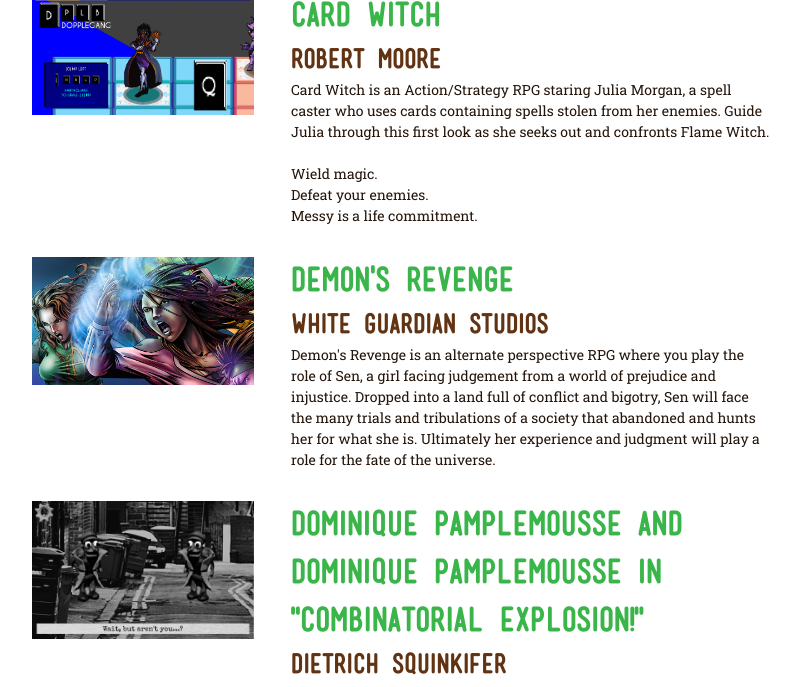
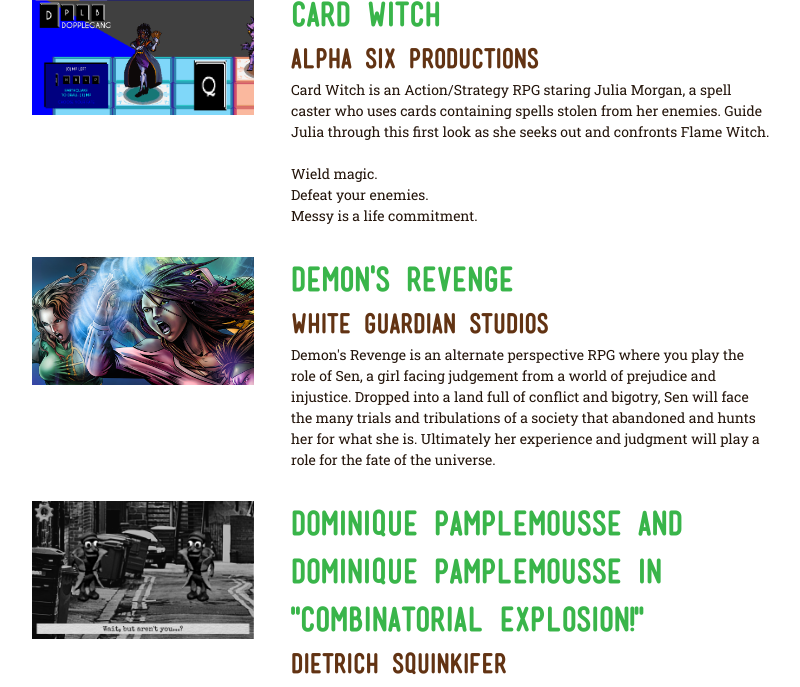
Before and after one commit to BrooklynGamery/gdocexpo, a Jekyll site: the page built from games/content.markdown, in a window 1280 px wide and 900 px high, scrolled down 1472 px, cut to the strip 213-900 px from the top of the window. Shown: the whole strip, without its empty margins (238-1038 px from the left). Built offline with Jekyll 4.4.1, drawn with Linux system fonts in a browser that asks for light colours; our own code applies the rules of GitHub Pages for plain Markdown files; comment, search, counter and statistics services are not loaded.

Commit message:
changed credit

```diff
--- a/_data/games.yml
+++ b/_data/games.yml
@@ -170,7 +170,7 @@
   image: tv-trouble.jpg
 
 - title: "Card Witch"
-  team: Robert Moore
+  team: alpha six productions
   link: http://a6productions.com
   description: "Card Witch is an Action/Strategy RPG staring Julia Morgan, a spell caster who uses cards containing spells stolen from her enemies. Guide Julia through this first look as she seeks out and confronts Flame Witch.
   <br><br>
```
